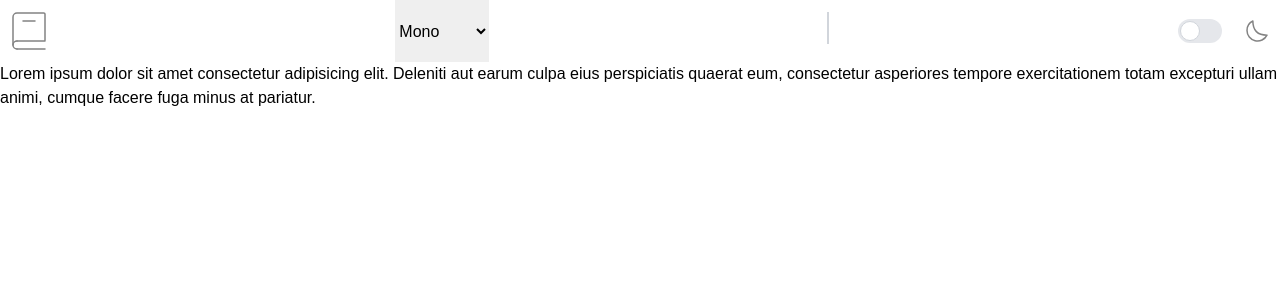
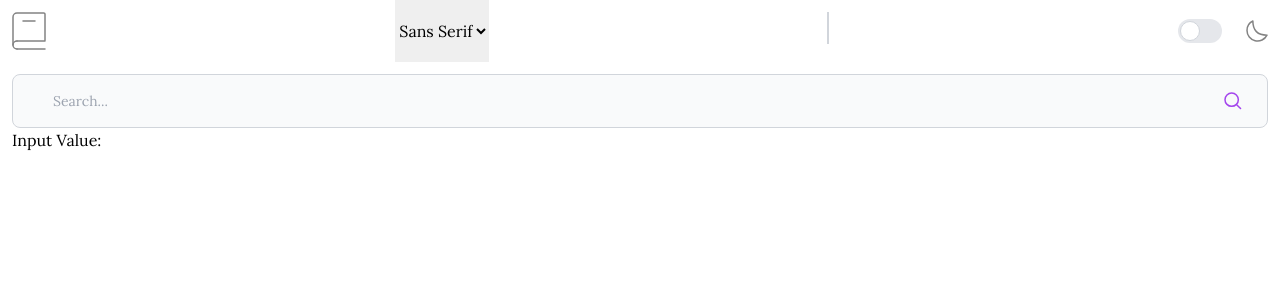
Before and after one commit to schincharauli/Dictionary-web-app---React, a React (Vite) app: page / in a window 1280 px wide. Shown: the top 300 px of the page. Built offline with nearby package versions, Linux system fonts and the light colour scheme.

Commit message:
added input value with the listener function

```diff
--- a/src/App.jsx
+++ b/src/App.jsx
@@ -3,10 +3,12 @@ import "./App.css";
 import logo from "../public/images/logo.svg";
 import moonIcon from "../public/images/icon-moon.svg";
 import velvetMoon from "../public/images/velvet-moon.svg";
+import searchIcon from "../public/images/icon-search.svg";
 
 function App() {
   const [theme, setTheme] = useState("light");
-  const [selectedFont, setSelectedFont] = useState("Arial");
+  const [selectedFont, setSelectedFont] = useState("Lora");
+  const [inputValue, setInputValue] = useState("");
 
   const changeTheme = () => {
     const newTheme = theme === "light" ? "dark" : "light";
@@ -31,6 +33,10 @@ function App() {
     }
   };
 
+  const handleChange = (e) => {
+    setInputValue(e.target.value);
+  };
+
   return (
     <div
       style={{ fontFamily: selectedFont }}
@@ -40,16 +46,16 @@ function App() {
         <span>
           <img className="p-3" src={logo} alt="" />
         </span>
-        <select value={selectedFont} onChange={handleFontChange}>
-          <option value="Inconsolata" className=" text-base">
-            Mono
-          </option>
-          <option value="Inter" className=" text-base">
-            Inter
-          </option>
-          <option value="Lora" className=" text-base">
-            Sans Serif
-          </option>
+        <select
+          className={`text-base ${
+            theme === "dark" ? "dark:bg-dark && text-white" : ""
+          }`}
+          value={selectedFont}
+          onChange={handleFontChange}
+        >
+          <option value="Inconsolata">Mono</option>
+          <option value="Inter">Inter</option>
+          <option value="Lora">Sans Serif</option>
         </select>
         <div className="h-8 w-0.5 mt-3 bg-gray-300"></div>
 
@@ -65,13 +71,27 @@ function App() {
         </button>
       </nav>
 
-      <section>
-        <p>
-          Lorem ipsum dolor sit amet consectetur adipisicing elit. Deleniti aut
-          earum culpa eius perspiciatis quaerat eum, consectetur asperiores
-          tempore exercitationem totam excepturi ullam animi, cumque facere fuga
-          minus at pariatur.
-        </p>
+      <section className="p-3">
+        <form>
+          <div class="relative">
+            <input
+              value={inputValue}
+              onChange={handleChange}
+              type="search"
+              id="default-search"
+              class="block w-full p-4 pl-10 text-sm text-gray-900 border border-gray-300 rounded-lg bg-gray-50 focus:ring-blue-500 focus:border-blue-500 dark:bg-gray-700 dark:border-gray-600 dark:placeholder-gray-400 dark:text-white dark:focus:ring-blue-500 dark:focus:border-blue-500"
+              placeholder="Search..."
+              required
+            />
+
+            <img
+              src={searchIcon}
+              type="submit"
+              class="text-white absolute right-2.5 bottom-2.5 focus:ring-4 focus:outline-none font-medium rounded-lg text-sm px-4 py-2"
+            />
+          </div>
+        </form>
+        <p>Input Value: {inputValue}</p>
       </section>
     </div>
   );
```
